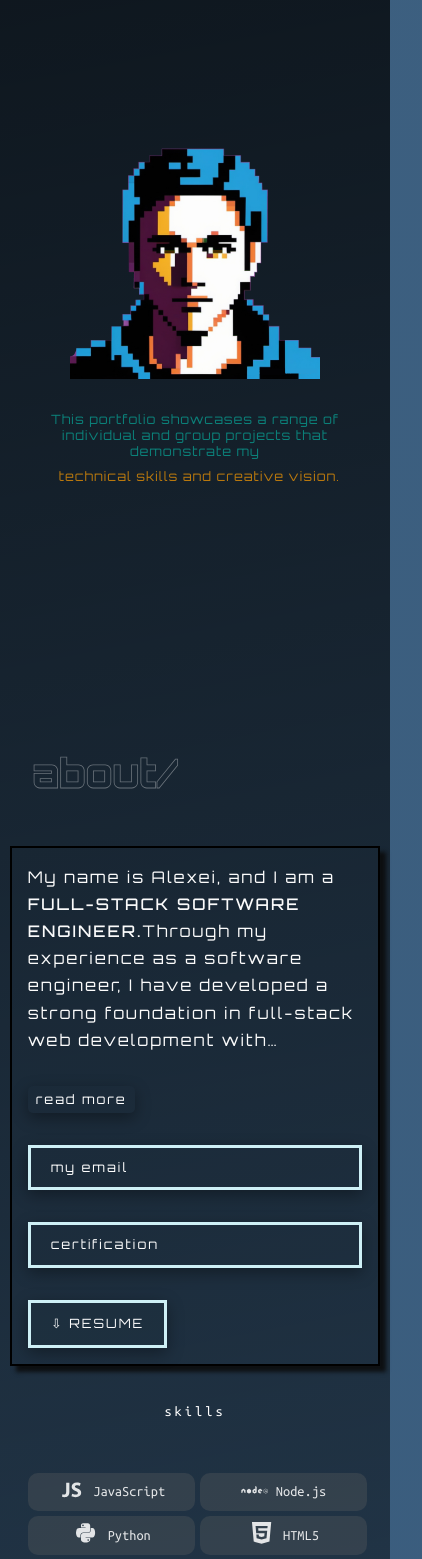
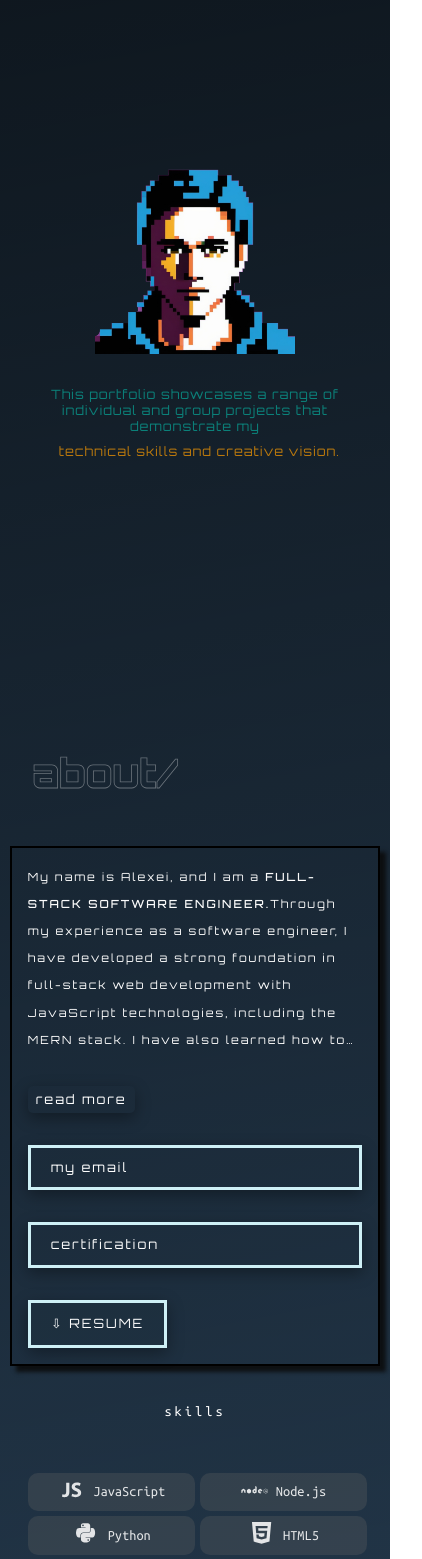
Before and after one commit to Alex-dev7/ar_portfolio, a React (Vite) app: page / in a window 390 px wide. Shown: the part 960-2519 px from the top of the page, 422 px wide, since content can reach past the window. Built offline with nearby package versions, Linux system fonts and the light colour scheme; a web font is replaced by a local one.

Commit message:
fix overflow x

```diff
--- a/src/components/Bio/bio.scss
+++ b/src/components/Bio/bio.scss
@@ -338,7 +338,7 @@
 @media (max-width: 1300px) {
     .avatar-container {
         img {
-            width: 250px;
+            width: 200px;
         }
         .showcase{
             font-size: 0.8rem;
@@ -362,6 +362,7 @@
 
             .text-wrapper {
                 padding: 1rem;
+                font-size: 0.8rem;
             }
             .svg-container {
                 p{
@@ -390,7 +391,7 @@
             max-width: 100vw;
            .text-wrapper {
             text-align: start;
-            font-size: 1rem;
+            font-size: 0.7rem;
 
            }
             div {
--- a/src/components/Projects/projects.scss
+++ b/src/components/Projects/projects.scss
@@ -262,7 +262,7 @@
 
 @media (max-width: 1110px) {
     .projects-container {
-        grid-template-columns: 95%;
+        grid-template-columns: 100%;
         padding-top: 20%;
         .parallax .scroller {
             font-size: 2rem !important;
@@ -294,8 +294,15 @@
           .third-card,
           .fourth-card,
           .fifth-card {
-            margin: auto;
+            margin: 0 auto;
 
           }
     }
 }
+@media (max-width: 1110px) {
+    // .projects-container{
+    //     .project-card{
+    //         margin :
+    //     }
+    // }
+}
--- a/src/index.scss
+++ b/src/index.scss
@@ -32,13 +32,12 @@ html {
   -moz-animation: Coolgradient 41s linear infinite;
   -o-animation: Coolgradient 41s linear infinite;
   animation: Coolgradient 41s linear infinite;
+  overflow-x: hidden;
 
 }
 
  body {
-  margin: 0;
-  padding: 0;
-  box-sizing: border-box;
+
   // background-color: #1e2124;
   font-family: 'Orbitron', sans-serif;
   color: $black;
```
